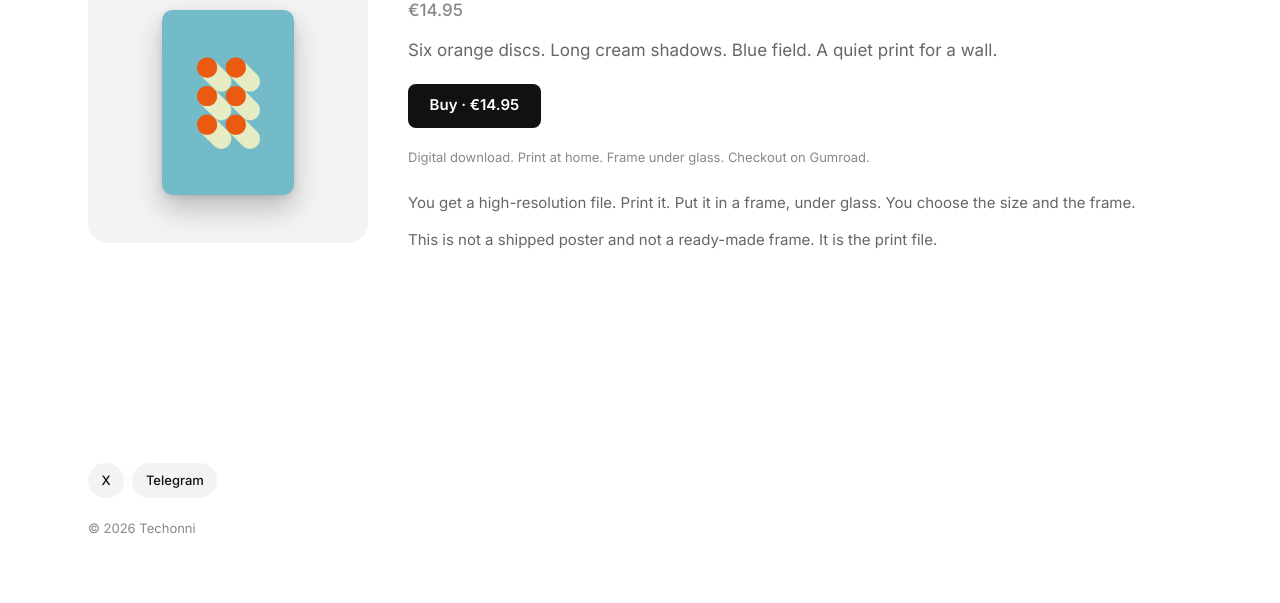
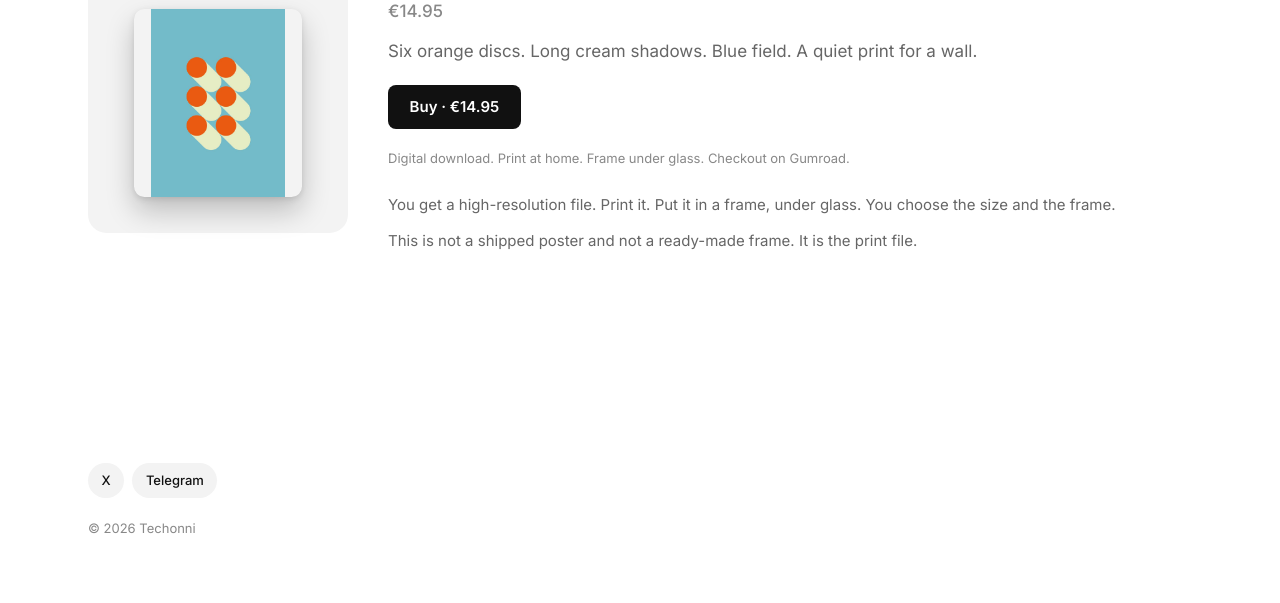
Before and after one commit to techonni/shop, a plain HTML site: page prints/bauhaus-print-01/index.html in a window 1280 px wide. Shown: the part 197-800 px from the top of the page. Drawn offline with Linux system fonts and the light colour scheme.

Commit message:
Product page uses the same 260px print tile as the shop

```diff
--- a/hub.css
+++ b/hub.css
@@ -36,14 +36,13 @@ a{color:inherit;text-decoration:none}
 .page-lead{margin:.75rem 0 0;font-size:1.0625rem;line-height:1.65;color:#666}
 .print-grid{list-style:none;margin:0;padding:0;display:grid;grid-template-columns:repeat(2,minmax(0,1fr));gap:1.25rem 1rem;justify-content:start}
 .print-card{display:block}
-.print-plate{aspect-ratio:1/1;width:100%;max-width:260px;background:#f3f3f3;border-radius:1.15rem;margin:0;padding:1.15rem;display:flex;align-items:center;justify-content:center}
-.print-shot{display:block;width:auto;height:auto;max-width:78%;max-height:78%;border-radius:.65rem;box-shadow:0 14px 28px rgba(0,0,0,.22),0 2px 6px rgba(0,0,0,.1)}
+.print-plate{width:260px;height:260px;max-width:100%;background:#f3f3f3;border-radius:1.15rem;margin:0;padding:1.2rem;display:flex;align-items:center;justify-content:center;flex:0 0 auto}
+.print-shot{display:block;width:168px;height:auto;max-width:168px;max-height:188px;object-fit:contain;border-radius:.65rem;box-shadow:0 14px 28px rgba(0,0,0,.22),0 2px 6px rgba(0,0,0,.1)}
 .print-card:hover .print-shot{box-shadow:0 18px 32px rgba(0,0,0,.28),0 3px 8px rgba(0,0,0,.12)}
 .print-name{margin:.85rem 0 0;font-size:1.0625rem;font-weight:600;letter-spacing:-.015em;color:#111;line-height:1.3}
 .print-meta{margin:.2rem 0 0;font-size:.9375rem;color:#888}
-.product-row{display:grid;grid-template-columns:1fr;gap:1.25rem;align-items:start}
-.product-row .print-plate{max-width:280px}
-.product-copy{padding-top:.1rem}
+.product-row{display:flex;flex-wrap:wrap;gap:1.25rem 2.5rem;align-items:center}
+.product-copy{flex:1 1 16rem;min-width:0;padding-top:.1rem}
 .price{margin:.35rem 0 0;font-size:1.0625rem;font-weight:500;color:#888}
 .buy{display:inline-flex;align-items:center;justify-content:center;margin-top:1.25rem;height:2.75rem;padding:0 1.35rem;background:#111;color:#fff;font-size:.9375rem;font-weight:560;border:none;border-radius:.5rem;cursor:pointer}
 .buy:hover{opacity:.85}
@@ -52,9 +51,4 @@ a{color:inherit;text-decoration:none}
 .details p{margin:0 0 .75rem;font-size:.9375rem;color:#666}
 @media(min-width:700px){
   .print-grid{grid-template-columns:repeat(auto-fill,260px);gap:1.75rem 1.5rem}
-  .print-plate{max-width:260px;padding:1.35rem;border-radius:1.25rem}
 }
-@media(min-width:900px){
-  .product-row{grid-template-columns:280px minmax(0,1fr);gap:2.5rem;align-items:center}
-  .product-copy{padding-top:0}
-}
--- a/prints/bauhaus-print-01/index.html
+++ b/prints/bauhaus-print-01/index.html
@@ -21,7 +21,7 @@
 <meta property="og:image" content="https://shop.techonni.com/prints/bauhaus-print-01.jpg" />
 <meta name="twitter:card" content="summary_large_image" />
 <meta name="twitter:site" content="@eurodeskfx" />
-<link rel="stylesheet" href="../../hub.css" />
+<link rel="stylesheet" href="../../hub.css?v=5" />
 </head>
 <body>
 <a href="#main" class="sr-only">Skip to content</a>
@@ -52,7 +52,7 @@
     <p class="section-label"><a href="../../">Prints</a></p>
     <div class="product-row">
       <figure class="print-plate">
-        <img class="print-shot" src="../bauhaus-print-01.jpg" alt="Bauhaus Print 01 — six orange discs with long cream shadows on a blue field" width="800" height="1120" />
+        <img class="print-shot" src="../bauhaus-print-01.jpg" alt="Bauhaus Print 01 — six orange discs with long cream shadows on a blue field" width="168" height="188" />
       </figure>
       <div class="product-copy">
         <h1 class="page-title">Bauhaus Print 01</h1>
```
Also changed, not shown: index.html (+2 -2 lines).
